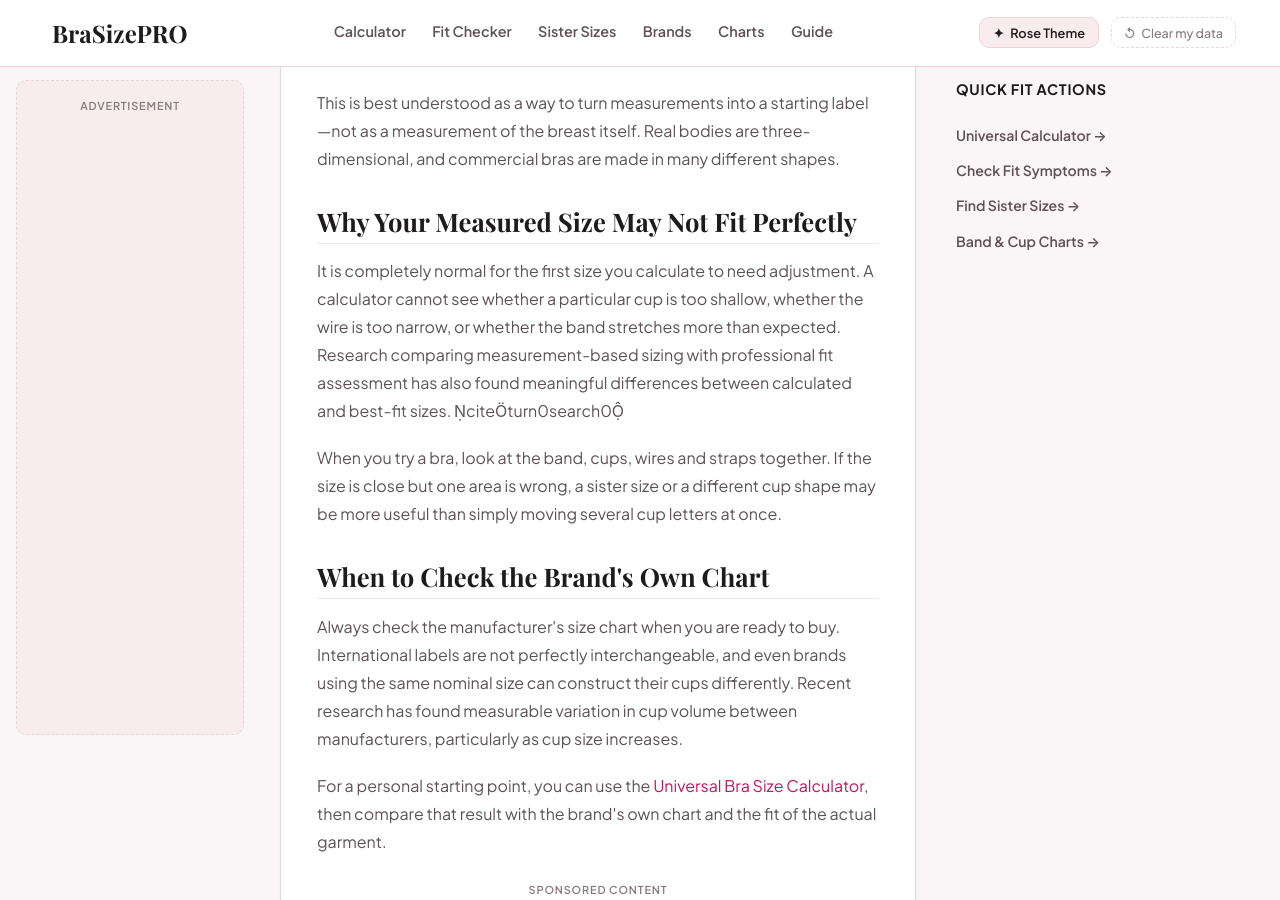
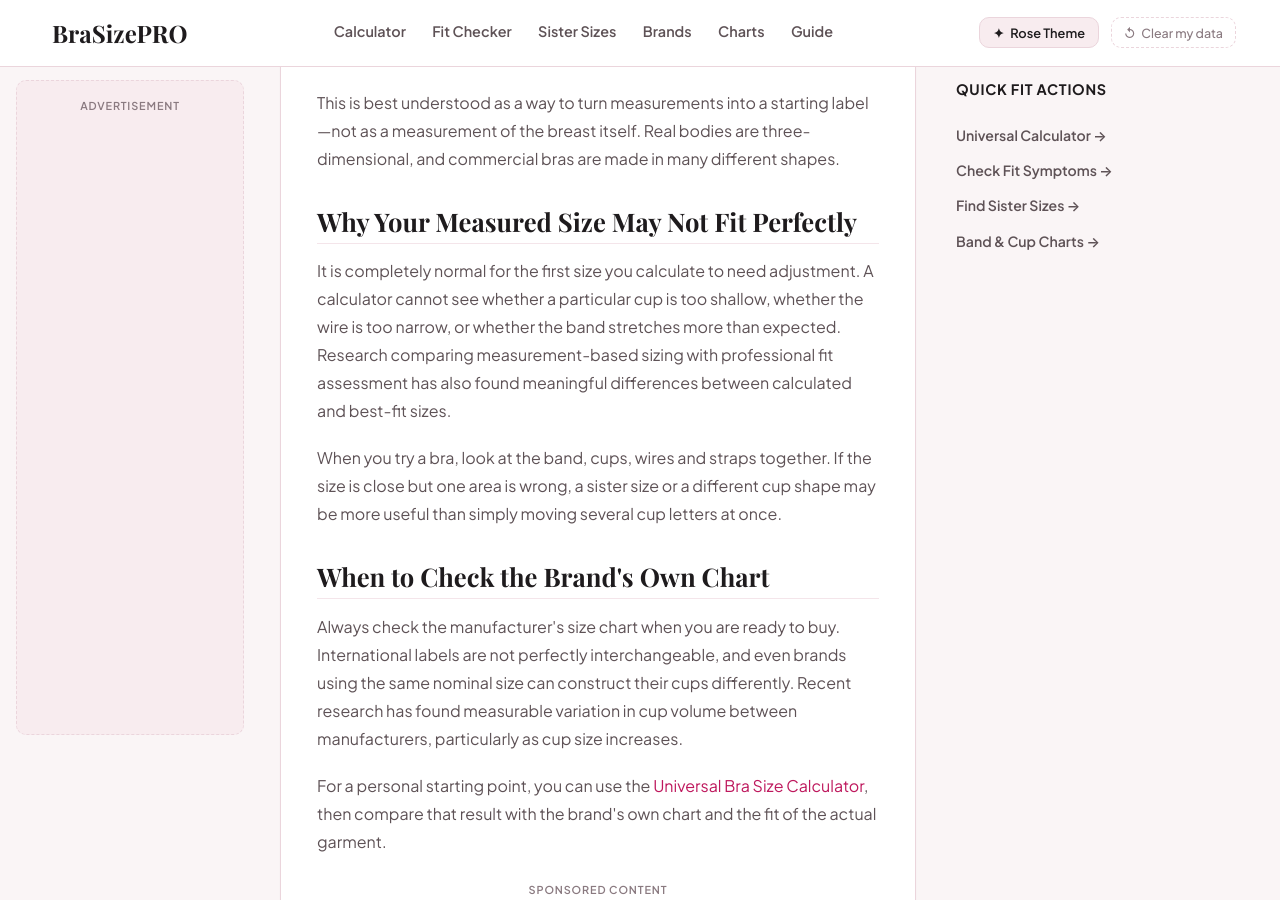
Before and after one commit to sharpedge74-cmyk/Bra-Size-Pro, a Jekyll site: the page built from bra-cup-size-guide.html, in a window 1280 px wide and 900 px high, scrolled down 2409 px. Built offline with Jekyll 4.4.1, drawn with Linux system fonts in a browser that asks for light colours; some web fonts are replaced.

Commit message:
Remove accidental citation artifact from guide content

```diff
--- a/bra-cup-size-guide.html
+++ b/bra-cup-size-guide.html
@@ -60,7 +60,7 @@ faq:
 <p>This is best understood as a way to turn measurements into a starting label—not as a measurement of the breast itself. Real bodies are three-dimensional, and commercial bras are made in many different shapes.</p>
 
 <h2>Why Your Measured Size May Not Fit Perfectly</h2>
-<p>It is completely normal for the first size you calculate to need adjustment. A calculator cannot see whether a particular cup is too shallow, whether the wire is too narrow, or whether the band stretches more than expected. Research comparing measurement-based sizing with professional fit assessment has also found meaningful differences between calculated and best-fit sizes. citeturn0search0</p>
+<p>It is completely normal for the first size you calculate to need adjustment. A calculator cannot see whether a particular cup is too shallow, whether the wire is too narrow, or whether the band stretches more than expected. Research comparing measurement-based sizing with professional fit assessment has also found meaningful differences between calculated and best-fit sizes.</p>
 <p>When you try a bra, look at the band, cups, wires and straps together. If the size is close but one area is wrong, a sister size or a different cup shape may be more useful than simply moving several cup letters at once.</p>
 
 <h2>When to Check the Brand's Own Chart</h2>
```
